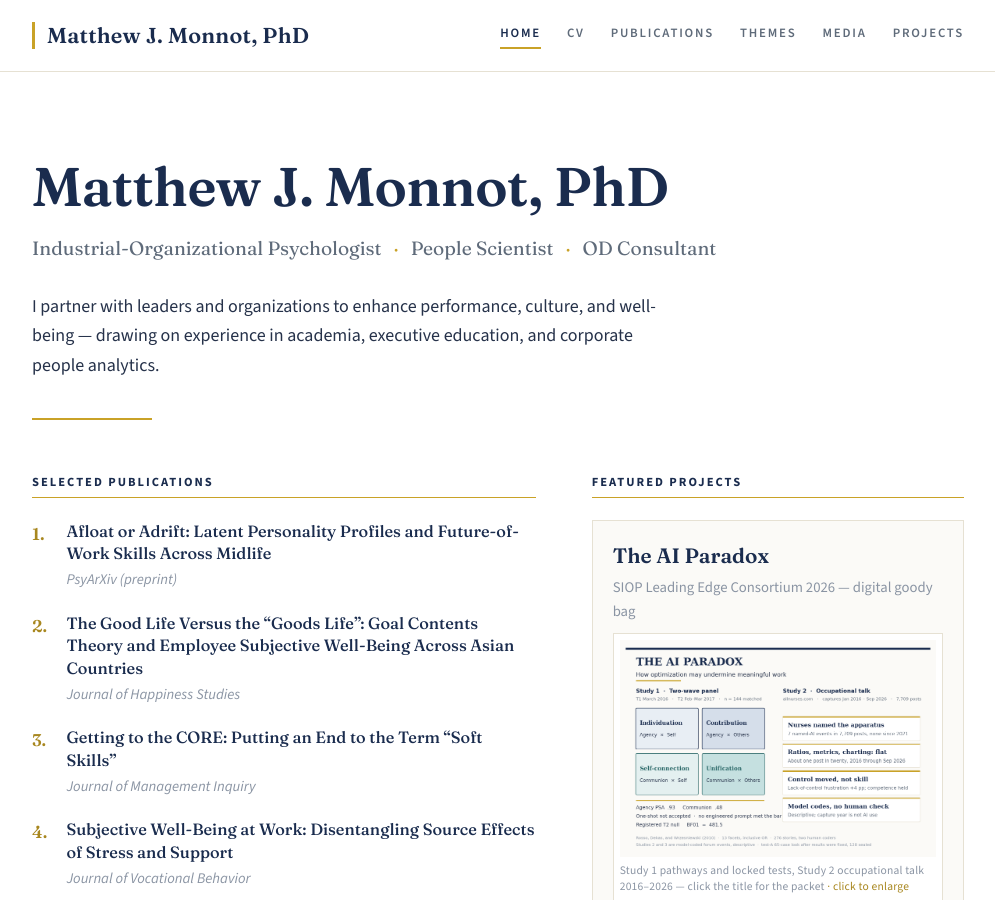
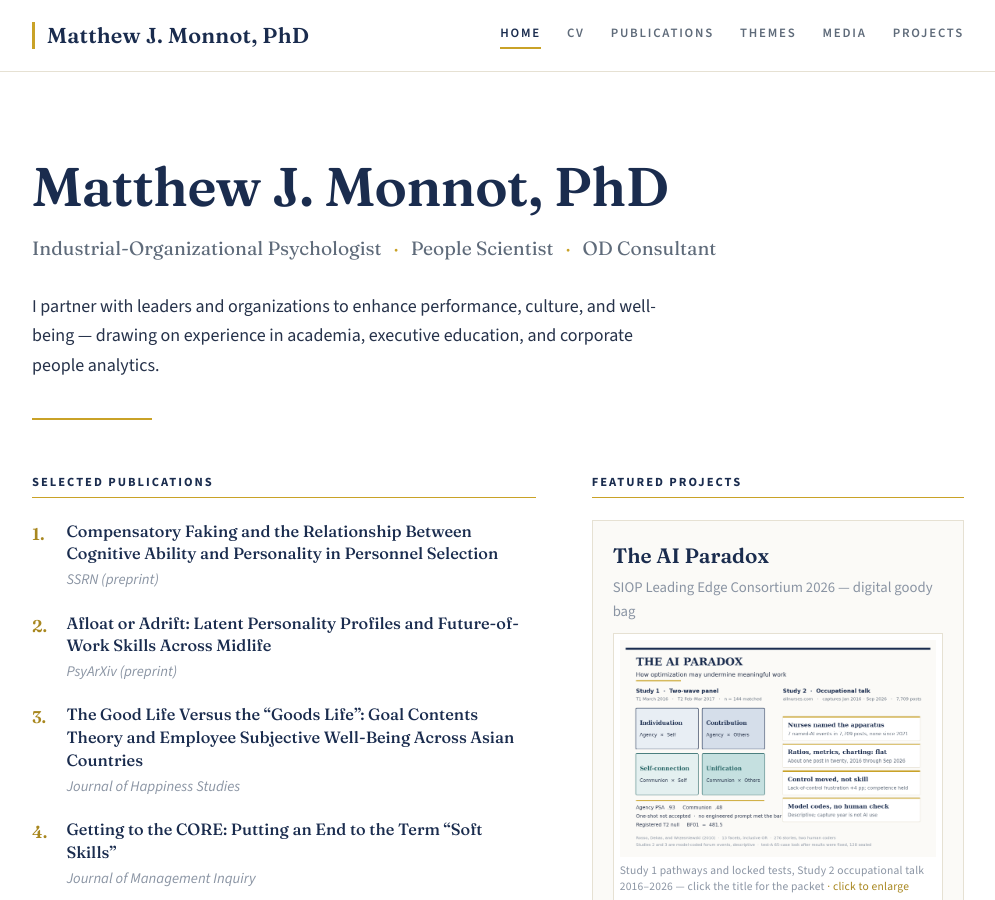
Before and after one commit to mjmonnot/mjmonnot.github.io, a Jekyll site: the page built from index.md, in a window 1280 px wide and 900 px high. Shown: the whole window, without its empty margins (142-1137 px from the left). Built offline with Jekyll 4.4.1, drawn with Linux system fonts in a browser that asks for light colours.

Commit message:
Add SSRN preprint to publications (list, data, summary page); carousel cite now links the DOI
Co-authored-by: Cursor <cursoragent@cursor.com>

```diff
--- a/index.md
+++ b/index.md
@@ -16,6 +16,12 @@ permalink: /
     <p class="section-label">Selected Publications</p>
     <hr class="label-rule">
     <ol class="pub-list">
+      <li>
+        <div>
+          <p class="pub-title"><a href="/publications/2026-compensatory-faking.html">Compensatory Faking and the Relationship Between Cognitive Ability and Personality in Personnel Selection</a></p>
+          <p class="pub-journal">SSRN (preprint)</p>
+        </div>
+      </li>
       <li>
         <div>
           <p class="pub-title"><a href="/publications/2026-afloat-or-adrift.html">Afloat or Adrift: Latent Personality Profiles and Future-of-Work Skills Across Midlife</a></p>
@@ -129,7 +135,7 @@ permalink: /
             <span class="stat-value">22%&ndash;36%&nbsp;of&nbsp;hires&nbsp;change</span>
             <span class="stat-note">Mean hire performance 8%&ndash;19% lower than honest responding in the same applicant pool</span>
           </div>
-          <p class="feature-cite">Monnot, M. J. (2026). <em>Compensatory faking and the relationship between cognitive ability and personality in personnel selection: Meta-analytic evidence and trait-driven simulations</em> [Manuscript in preparation]. Companion site: <a href="https://mjmonnot.github.io/faking-costs/">https://mjmonnot.github.io/faking-costs/</a></p>
+          <p class="feature-cite">Monnot, M. J. (2026). <em>Compensatory faking and the relationship between cognitive ability and personality in personnel selection: Meta-analytic evidence and trait-driven simulations</em>. SSRN. <a href="https://doi.org/10.2139/ssrn.7611561">https://doi.org/10.2139/ssrn.7611561</a> &middot; Companion site: <a href="https://mjmonnot.github.io/faking-costs/">https://mjmonnot.github.io/faking-costs/</a></p>
         </article>
       </div>
 
```
Also changed, not shown: _data/publications.yml (+7 -0 lines), publications/2026-compensatory-faking.md (added, +77 -0 lines).
